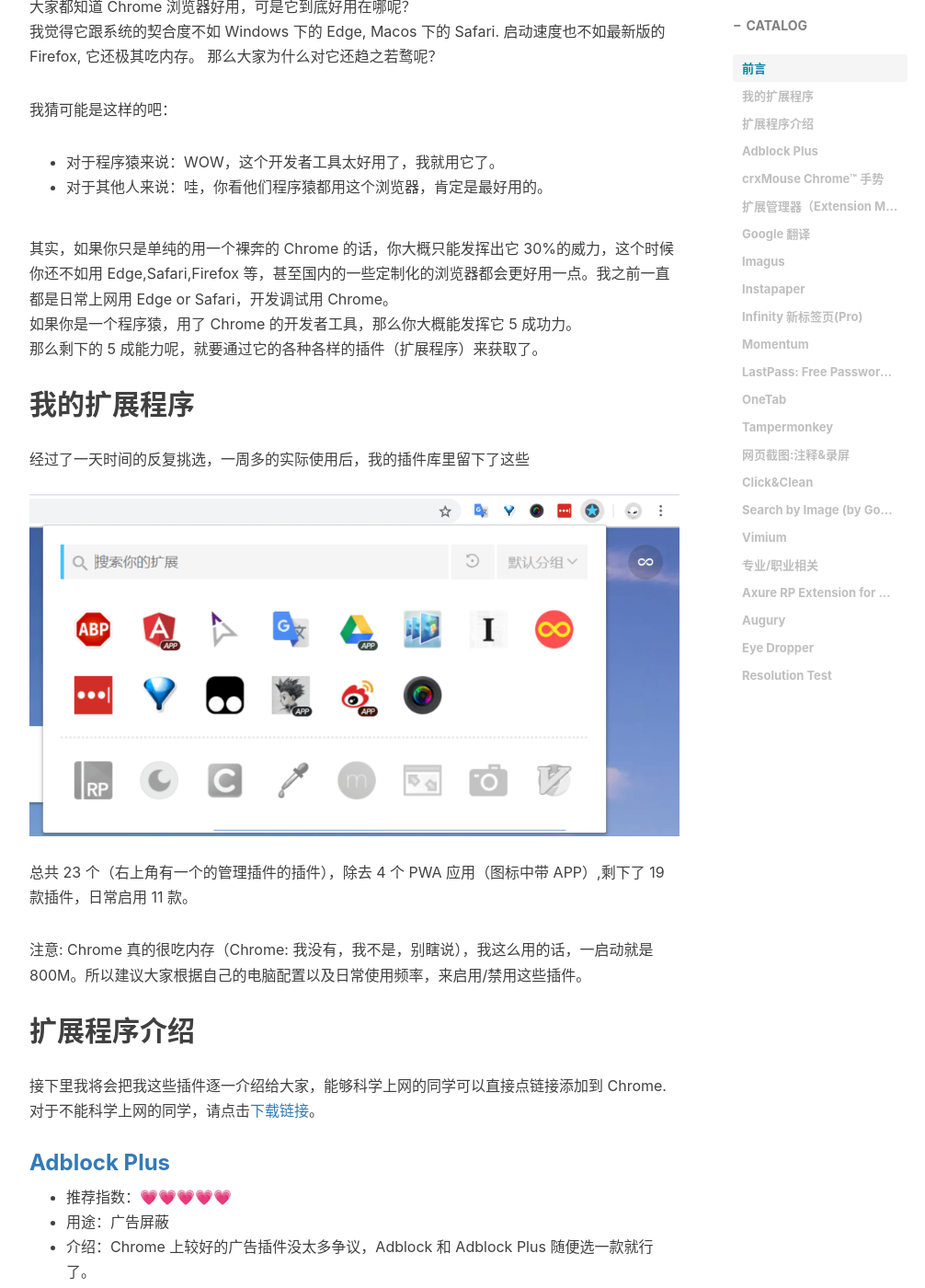
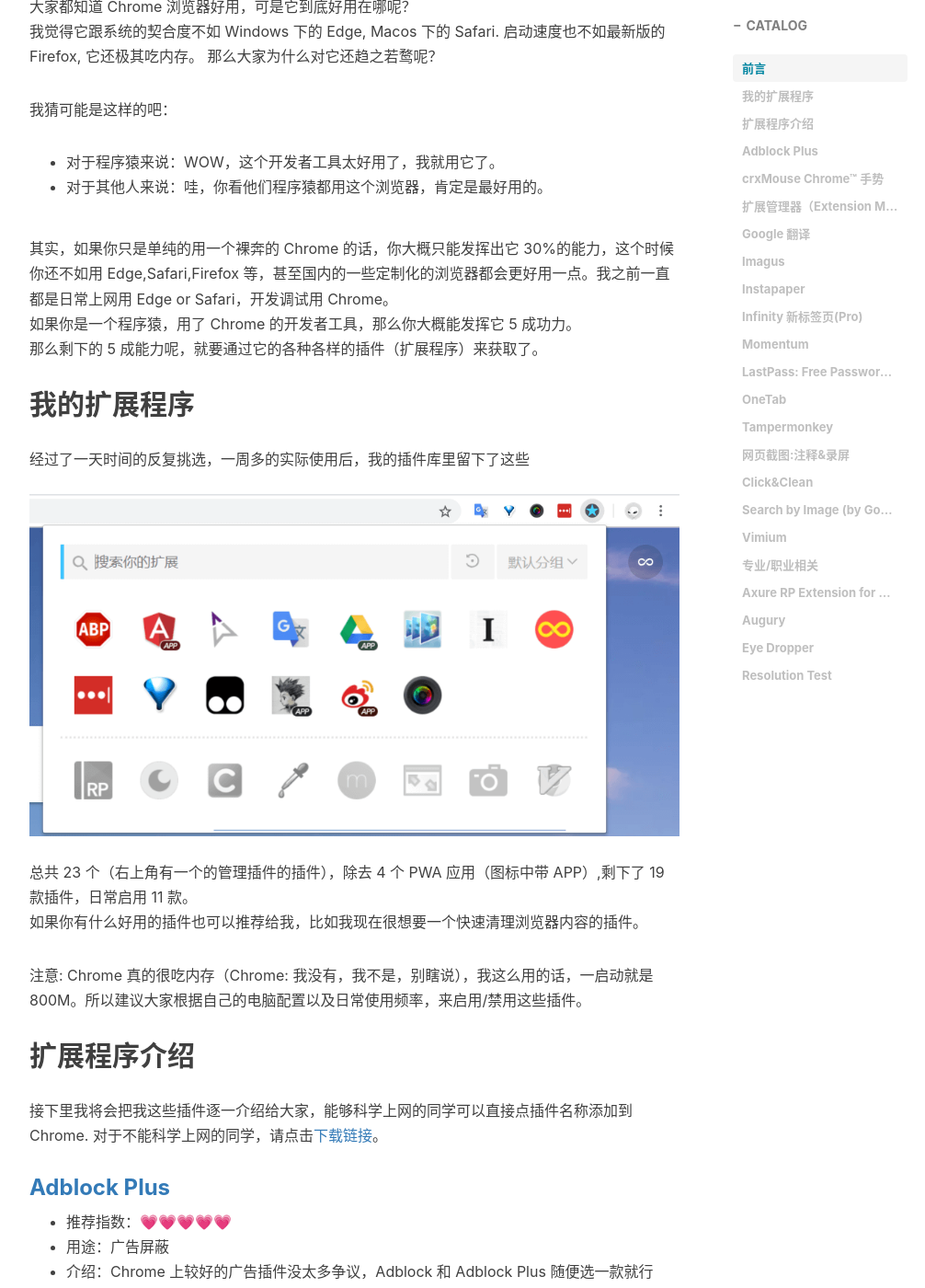
Before and after one commit to xht19980305/xht19980305.github.io, a Jekyll site: the page built from _posts/2018-09-23-Chrome Extensions.md, in a window 1280 px wide and 1400 px high, scrolled down 690 px. Shown: the whole window at 92% size, without its empty margins (233-1239 px from the left). Built offline with Jekyll 4.4.1, drawn with Linux system fonts in a browser that asks for light colours; nearby versions of some CDN libraries; comment, search, counter and statistics services are not loaded; some of the changed text lies outside the part shown.

Commit message:
save code

```diff
--- a/_posts/2018-09-23-Chrome扩展程序分享和推荐.md
+++ b/_posts/2018-09-23-Chrome Extensions.md
@@ -24,7 +24,7 @@ tags:
 - 对于程序猿来说：WOW，这个开发者工具太好用了，我就用它了。
 - 对于其他人来说：哇，你看他们程序猿都用这个浏览器，肯定是最好用的。
 
-其实，如果你只是单纯的用一个裸奔的 Chrome 的话，你大概只能发挥出它 30%的威力，这个时候你还不如用 Edge,Safari,Firefox 等，甚至国内的一些定制化的浏览器都会更好用一点。我之前一直都是日常上网用 Edge or Safari，开发调试用 Chrome。
+其实，如果你只是单纯的用一个裸奔的 Chrome 的话，你大概只能发挥出它 30%的能力，这个时候你还不如用 Edge,Safari,Firefox 等，甚至国内的一些定制化的浏览器都会更好用一点。我之前一直都是日常上网用 Edge or Safari，开发调试用 Chrome。
 如果你是一个程序猿，用了 Chrome 的开发者工具，那么你大概能发挥它 5 成功力。
 那么剩下的 5 成能力呢，就要通过它的各种各样的插件（扩展程序）来获取了。
 
@@ -33,12 +33,13 @@ tags:
 经过了一天时间的反复挑选，一周多的实际使用后，我的插件库里留下了这些
 ![All Extensions](/img/chrome-extensions/extensions.png)
 总共 23 个（右上角有一个的管理插件的插件），除去 4 个 PWA 应用（图标中带 APP）,剩下了 19 款插件，日常启用 11 款。
+如果你有什么好用的插件也可以推荐给我，比如我现在很想要一个快速清理浏览器内容的插件。
 
 注意: Chrome 真的很吃内存（Chrome: 我没有，我不是，别瞎说），我这么用的话，一启动就是 800M。所以建议大家根据自己的电脑配置以及日常使用频率，来启用/禁用这些插件。
 
 ## 扩展程序介绍
 
-接下里我将会把我这些插件逐一介绍给大家，能够科学上网的同学可以直接点链接添加到 Chrome. 对于不能科学上网的同学，请点击[下载链接](/src/chrome-extensions/chrome-extensions.zip)。
+接下里我将会把我这些插件逐一介绍给大家，能够科学上网的同学可以直接点插件名称添加到 Chrome. 对于不能科学上网的同学，请点击[下载链接](/src/chrome-extensions/chrome-extensions.zip)。
 
 ### [Adblock Plus](https://chrome.google.com/webstore/detail/adblock-plus/cfhdojbkjhnklbpkdaibdccddilifddb){:target="\_blank"}
 
@@ -73,7 +74,7 @@ tags:
 ### [Imagus](https://chrome.google.com/webstore/detail/imagus/immpkjjlgappgfkkfieppnmlhakdmaab?utm_source=chrome-ntp-icon){:target="\_blank"}
 
 - 推荐指数：💗💗💗💗
-- 用途：鼠标悬停预览图片
+- 用途：鼠标悬停预览图片或内容
 - 介绍：鼠标指针悬停在链接或缩略图上时直接在当前页面的弹出视图上显示这些图片、HTML5 视频/音频和内容专辑。对于经常浏览多图片的网站的人来说是神器，从此看图不用一张张点开了，鼠标指上去就行。它额外还提供了很多自主化的功能设置。
 
 ![Imagus](/img/chrome-extensions/imagus.png)
```
Also changed, not shown: 1 other file.
